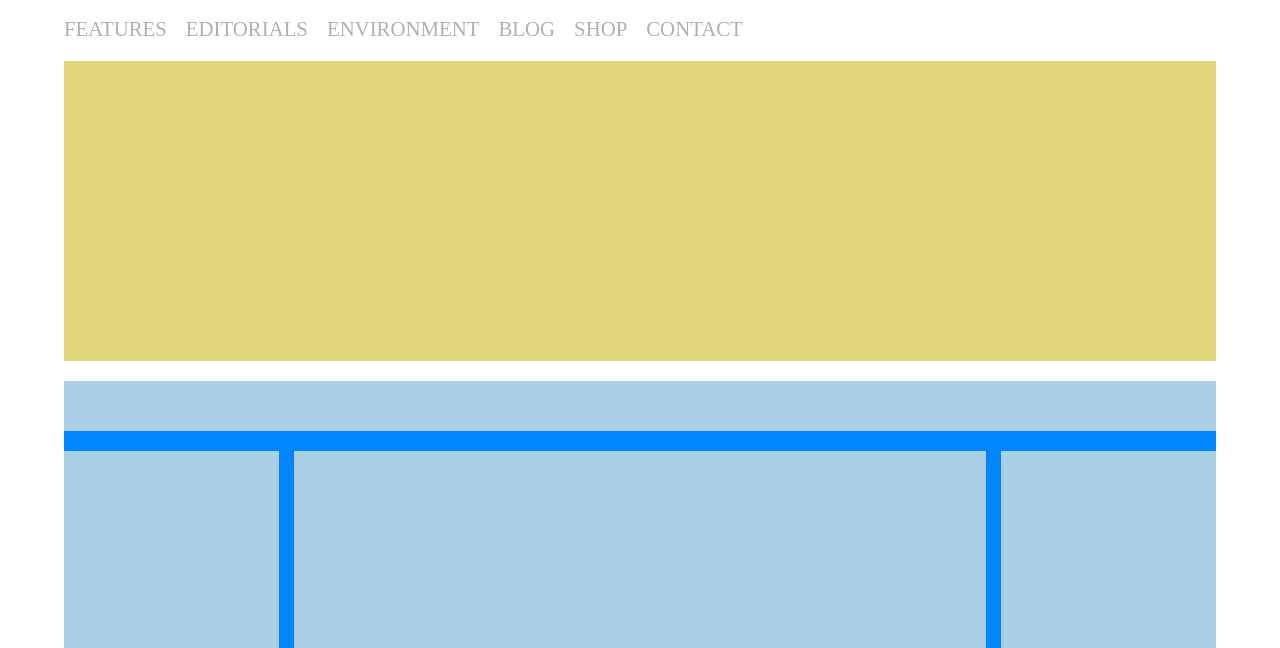
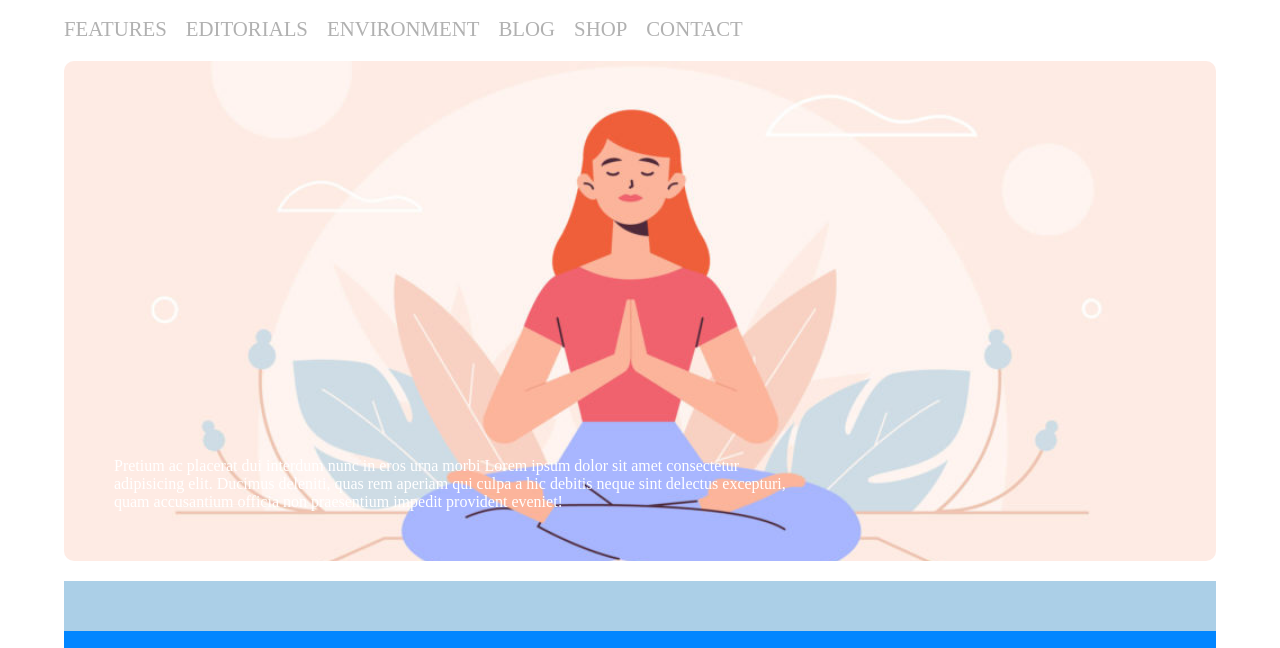
Before and after one commit to cif95/htmlcss-wp, a plain HTML site: page index.html in a window 1280 px wide. Shown: the part 83-731 px from the top of the page. Drawn offline with Linux system fonts and the light colour scheme.

Commit message:
added text and bgimage to jumbotron

```diff
--- a/css/style.css
+++ b/css/style.css
@@ -65,8 +65,21 @@ nav li{
 }
 
 #jumbotron{
-	height:300px;
-	background-color: #e1d67a;
+	background: url(../img/banner.jpg) center / cover;
+	height:500px;
+	padding:50px;
+	border-radius:10px;
+	position:relative;
+}
+
+#jumbotron-text{
+	left:50px;
+	width:60%;
+	bottom:50px;
+	color:white;
+	text-align:left;
+	position:absolute;
+
 }
 
 #main-logo{
--- a/index.html
+++ b/index.html
@@ -25,6 +25,13 @@
 		</header>
 		<main>
 			<section id="jumbotron" class="container">
+				<div id="jumbotron-text">
+					<span class="jumbotron-title">Pretium ac placerat dui interdum nunc in eros urna morbi
+					</span>
+					<span class="jumbotron-description">
+						Lorem ipsum dolor sit amet consectetur adipisicing elit. Ducimus deleniti, quas rem aperiam qui culpa a hic debitis neque sint delectus excepturi, quam accusantium officia non praesentium impedit provident eveniet!
+					</span>
+				</div>
 			</section>
 			<section id="main-content" class="container clearfix">
 				<header id="section-top">
```
